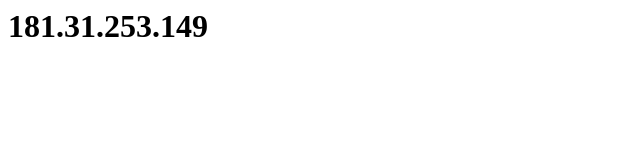
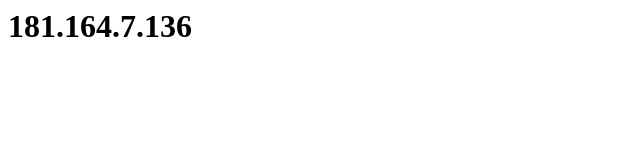
Before and after one commit to moliveto/ip, a website: page index.html in a window 1280 px wide. Shown: the full height of the page, 0-640 px from the left. Drawn offline with Linux system fonts and the light colour scheme.

Commit message:
chore: update FTP script to use 'index.html' and modify IP address in index.html

```diff
--- a/index.html
+++ b/index.html
@@ -1 +1 @@
-<html><meta http-equiv="refresh" content="60"><body><h1>181.31.253.149</h1></body></html>
+<html><body><h1>181.164.7.136</h1></body></html>
```
Also changed, not shown: 1 other file.
